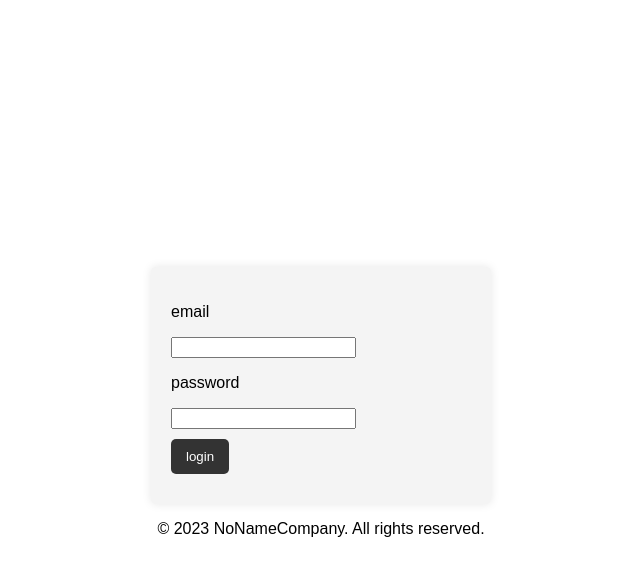
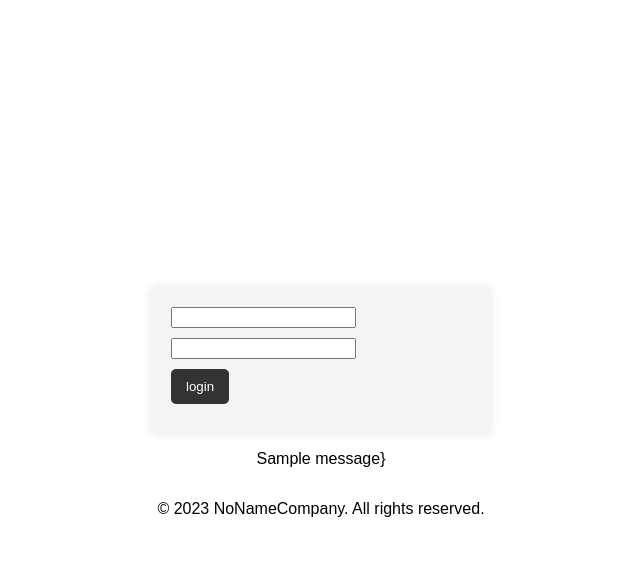
Before and after one commit to alessandrofloris/progettoIsw, a Django app: page /login in a window 1280 px wide. Shown: the top 576 px of the page, without its empty margins (319-959 px from the left). Run offline with Django 4.2, Linux system fonts and the light colour scheme; tables that the repository leaves empty hold one stand-in row (values such as "Sample post"); one stand-in notice (Sample message) is shown.

Commit message:
Adding first login authenticate logic and info message

```diff
--- a/travelGroup/templates/travelGroup/login.html
+++ b/travelGroup/templates/travelGroup/login.html
@@ -16,13 +16,15 @@
 
         <form action="" method="POST">
             {% csrf_token %}
-            <p>{{ loginUserForm.email.label }}</p>
-            <input type="email" value="">
-            <p>{{ loginUserForm.password.label }}</p>
-            <input type="password" value="">
+            <input type="email" name="email" >
+            <input type="password"  name="password" >
             <input type="submit" value="login">
         </form>
     </main>
+
+    {% for message in messages %}
+        <p id="">{{message}}}</p>
+    {% endfor %}
 
     <footer>
         <p>&copy; 2023 NoNameCompany. All rights reserved.</p>
--- a/travelGroup/templates/travelGroup/registration.html
+++ b/travelGroup/templates/travelGroup/registration.html
@@ -28,6 +28,10 @@
         </form>
     </main>
 
+    {% for message in messages %}
+        <p id="">{{message}}}</p>
+    {% endfor %}
+
     <footer>
         <p>&copy; 2023 NoNameCompany. All rights reserved.</p>
     </footer>
--- a/travelGroup/urls.py
+++ b/travelGroup/urls.py
@@ -8,7 +8,7 @@ urlpatterns = [
     path("mytrips", views.trips, name="mytrips"),
     path("newtrip", views.newtrip),
     path("modifytrip/<int:trip_id>", views.modify_trip, name='modifytrip'),
-    path("login", views.login),
+    path("login", views.login_page),
     path("registration", views.registration),
     path("invite", views.invite),
     path("viewtrip/<int:trip_id>", views.view_trip, name='viewtrip'),
--- a/travelGroup/views.py
+++ b/travelGroup/views.py
@@ -1,18 +1,34 @@
 from django.db import IntegrityError
 from django.http import HttpResponse, HttpResponseRedirect
-from django.shortcuts import render
+from django.shortcuts import render,redirect
 from .models import Trip, User, Invitation
 from .forms import TripForm, ActivityFormSet, RegistrationUserForm, LoginUserForm
+from django.contrib.auth import authenticate, login, logout
+from django.contrib import messages
+from django.contrib.auth.decorators import login_required
 
 
-def login(request):
-    form = LoginUserForm()
+def login_page(request):
     if request.method == 'POST':
-        form = LoginUserForm(request.POST)
-        if form.is_valid():
-            form.save()
-    context = {'loginUserForm': form}
+        email = request.POST.get('email')
+        password = request.POST.get('password')
+
+        user = authenticate(request, email=email, password=password)
+
+        if user is not None:
+            login(request, user)
+            return redirect('trips')
+        else:
+            messages.info(request, 'email or password incorrect')
+
+    context = {}
     return render(request, "travelGroup/login.html", context)
+
+
+@login_required
+def logout(request):
+    logout(request)
+    return redirect('loginPage')
 
 
 def registration(request):
@@ -21,6 +37,7 @@ def registration(request):
         form = RegistrationUserForm(request.POST)
         if form.is_valid():
             form.save()
+            messages.success(request, 'Account created')
     context = {'registrationUserForm': form}
     return render(request, "travelGroup/registration.html", context)
 
@@ -30,6 +47,7 @@ def index(request):
                         "From here you'll be able to create a new trip group!")
 
 
+@login_required
 def trips(request):
     trip_list = Trip.objects.all()
     context = {
@@ -38,6 +56,7 @@ def trips(request):
     return render(request, "travelGroup/trips.html", context)
 
 
+@login_required
 def newtrip(request):
     if request.method == "POST":
         newtrip_form = TripForm(request.POST)
```
